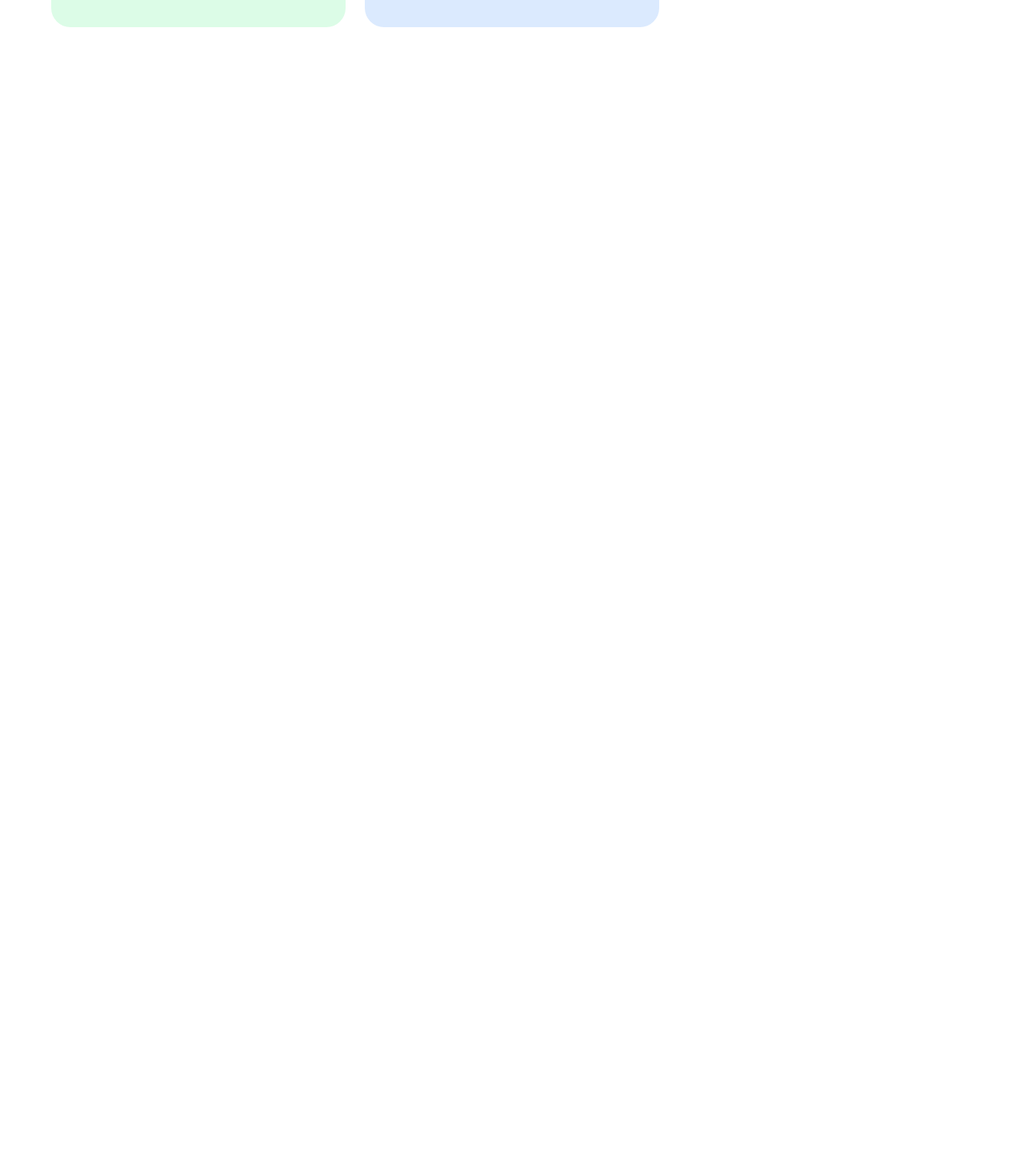
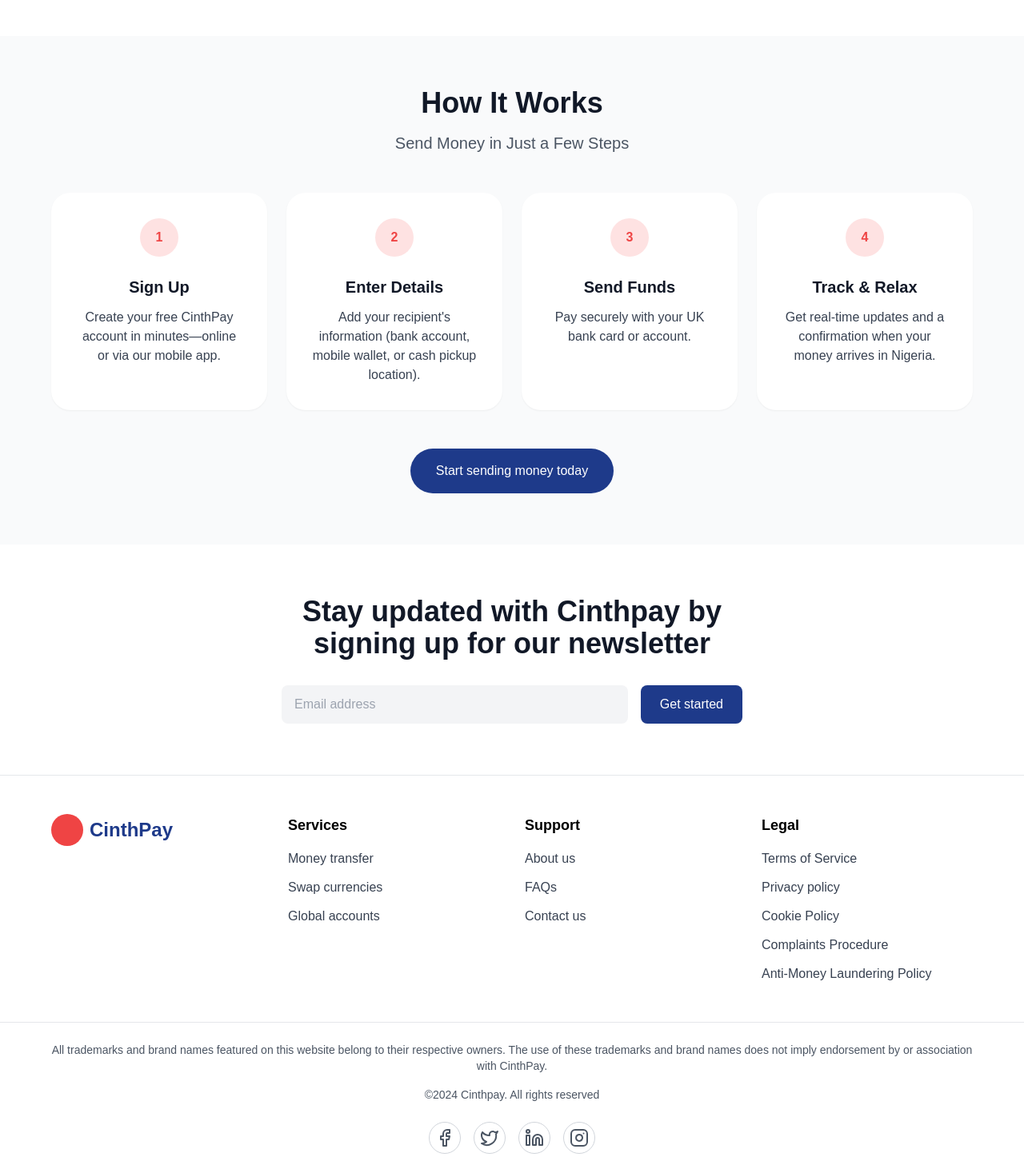
Before and after one commit to westbuidl/Workfolio, a Next.js app: page / in a window 1280 px wide. Shown: the part 2579-4046 px from the top of the page at 80% size. Before the commit the page ends 2677 px from the top, so only its background shows below. Built offline with nearby package versions, Linux system fonts and the light colour scheme; a web font is replaced by a local one.

Commit message:
cinthpayiL

```diff
--- a/src/app/page.tsx
+++ b/src/app/page.tsx
@@ -12,7 +12,8 @@
     <div>
       <Hero />
      <WhySection/>
-
+     <HowItWorksSection/>
+     <Footer/>
     </div>
   );
 }
--- a/src/components/common/Hero.tsx
+++ b/src/components/common/Hero.tsx
@@ -136,11 +136,7 @@
       </main>
 
       {/* Footer (if needed) */}
-      <footer className="w-full py-4 bg-white border-t border-gray-200">
-        <div className="container mx-auto px-6 md:px-12 text-center text-sm text-gray-600">
-          © 2025 CinthPay Fast, Secure, Affordable.
-        </div>
-      </footer>
+
     </div>
   );
 };
--- a/src/components/sections/Footer.tsx
+++ b/src/components/sections/Footer.tsx
@@ -1,159 +1,176 @@
-"use client"
+"use client";
+import React from 'react';
+import Image from 'next/image';
+import Link from 'next/link';
 
-import React from 'react';
-import Link from 'next/link';
-import Image from 'next/image';
+const FooterSection = () => {
+  const serviceLinks = [
+    { id: 1, title: "Money transfer", href: "#" },
+    { id: 2, title: "Swap currencies", href: "#" },
+    { id: 3, title: "Global accounts", href: "#" },
+  ];
 
-interface FooterProps {
-  className?: string;
+  const supportLinks = [
+    { id: 1, title: "About us", href: "#" },
+    { id: 2, title: "FAQs", href: "#" },
+    { id: 3, title: "Contact us", href: "#" },
+  ];
+
+  const legalLinks = [
+    { id: 1, title: "Terms of Service", href: "#" },
+    { id: 2, title: "Privacy policy", href: "#" },
+    { id: 3, title: "Cookie Policy", href: "#" },
+    { id: 4, title: "Complaints Procedure", href: "#" },
+    { id: 5, title: "Anti-Money Laundering Policy", href: "#" },
+  ];
+
+  const socialLinks = [
+    { id: 1, name: "Facebook", href: "#", icon: "facebook" },
+    { id: 2, name: "Twitter", href: "#", icon: "twitter" },
+    { id: 3, name: "LinkedIn", href: "#", icon: "linkedin" },
+    { id: 4, name: "Instagram", href: "#", icon: "instagram" },
+  ];
+
+  const renderSocialIcon = (iconName: string) => {
+    switch (iconName) {
+      case 'facebook':
+        return (
+          <svg xmlns="http://www.w3.org/2000/svg" width="24" height="24" viewBox="0 0 24 24" fill="none" stroke="currentColor" strokeWidth="2" strokeLinecap="round" strokeLinejoin="round">
+            <path d="M18 2h-3a5 5 0 0 0-5 5v3H7v4h3v8h4v-8h3l1-4h-4V7a1 1 0 0 1 1-1h3z"></path>
+          </svg>
+        );
+      case 'twitter':
+        return (
+          <svg xmlns="http://www.w3.org/2000/svg" width="24" height="24" viewBox="0 0 24 24" fill="none" stroke="currentColor" strokeWidth="2" strokeLinecap="round" strokeLinejoin="round">
+            <path d="M22 4s-.7 2.1-2 3.4c1.6 10-9.4 17.3-18 11.6 2.2.1 4.4-.6 6-2C3 15.5.5 9.6 3 5c2.2 2.6 5.6 4.1 9 4-.9-4.2 4-6.6 7-3.8 1.1 0 3-1.2 3-1.2z"></path>
+          </svg>
+        );
+      case 'linkedin':
+        return (
+          <svg xmlns="http://www.w3.org/2000/svg" width="24" height="24" viewBox="0 0 24 24" fill="none" stroke="currentColor" strokeWidth="2" strokeLinecap="round" strokeLinejoin="round">
+            <path d="M16 8a6 6 0 0 1 6 6v7h-4v-7a2 2 0 0 0-2-2 2 2 0 0 0-2 2v7h-4v-7a6 6 0 0 1 6-6z"></path>
+            <rect x="2" y="9" width="4" height="12"></rect>
+            <circle cx="4" cy="4" r="2"></circle>
+          </svg>
+        );
+      case 'instagram':
+        return (
+          <svg xmlns="http://www.w3.org/2000/svg" width="24" height="24" viewBox="0 0 24 24" fill="none" stroke="currentColor" strokeWidth="2" strokeLinecap="round" strokeLinejoin="round">
+            <rect x="2" y="2" width="20" height="20" rx="5" ry="5"></rect>
+            <path d="M16 11.37A4 4 0 1 1 12.63 8 4 4 0 0 1 16 11.37z"></path>
+            <line x1="17.5" y1="6.5" x2="17.51" y2="6.5"></line>
+          </svg>
+        );
+      default:
+        return null;
     }
+  };
 
-const Footer: React.FC<FooterProps> = ({ className }) => {
   return (
-    <footer className={`bg-[#020202] text-white py-6 sm:py-8 md:py-12 lg:py-16 ${className || ''}`}>
-      <div className="container mx-auto px-4 sm:px-6 lg:px-8">
-        {/* Main Grid Section */}
-        <div className="grid grid-cols-2 sm:grid-cols-2 md:grid-cols-4 gap-6 sm:gap-8 lg:gap-12">
-          {/* Brand Section */}
-          <div className="col-span-2 sm:col-span-1 mb-8 sm:mb-0">
-            <div className="mb-4 sm:mb-6">
-              <Image
-                src="/images/Soleer.png"
-                alt="Soleer Logo"
-                width={120}
-                height={40}
-                className="object-contain w-24 sm:w-28 md:w-32"
+    <footer className="bg-white">
+      {/* Newsletter Section */}
+      <div className="py-16 px-6 md:px-12 border-b">
+        <div className="container mx-auto max-w-6xl text-center">
+          <h2 className="text-3xl md:text-4xl font-bold mb-8 text-gray-900">
+            Stay updated with Cinthpay by<br />signing up for our newsletter
+          </h2>
+
+          <div className="flex flex-col sm:flex-row max-w-xl mx-auto gap-4">
+            <input
+              type="email"
+              placeholder="Email address"
+              className="flex-grow py-3 px-4 bg-gray-100 rounded-lg text-gray-900"
             />
+            <button className="bg-blue-900 text-white py-3 px-6 rounded-lg font-medium hover:bg-blue-800 transition-colors">
+              Get started
+            </button>
           </div>
-            <p className="text-sm text-gray-400 mb-3">
-              Soleer® is powered by Soleer Labs
-            </p>
-            <p className="text-sm text-gray-400 mb-4">
-              London, England
-            </p>
-
-            {/* Social Media Links */}
-            <div className="flex items-center gap-4 mt-4">
-              <a
-                href="https://twitter.com/soleerlabs"
-                target="_blank"
-                rel="noopener noreferrer"
-                className="hover:opacity-80 transition-opacity"
-              >
-                <div className="relative w-6 h-6 sm:w-7 sm:h-7">
-                  <Image
-                    src="/images/socials/twitter.png"
-                    alt="Twitter"
-                    fill
-                    className="object-cover"
-                  />
-                </div>
-              </a>
-              <a
-                href="https://t.me/+CjPcnbb0rR8zZTQ0"
-                target="_blank"
-                rel="noopener noreferrer"
-                className="hover:opacity-80 transition-opacity"
-              >
-                <div className="relative w-6 h-6 sm:w-7 sm:h-7">
-                  <Image
-                    src="/images/socials/telegram.png"
-                    alt="Telegram"
-                    fill
-                    className="object-cover"
-                  />
-                </div>
-              </a>
         </div>
       </div>
 
-          {/* Navigation Links */}
-          <div className="col-span-1">
-            <h3 className="text-base sm:text-lg font-semibold mb-3 sm:mb-4">Navigation</h3>
-            <ul className="space-y-2 sm:space-y-3">
-              <li>
-                <Link href="/dashboard" className="text-xs sm:text-sm text-gray-400 hover:text-gray-300 transition-colors inline-block">
-                  Dashboard
+      {/* Footer Links */}
+      <div className="py-12 px-6 md:px-12">
+        <div className="container mx-auto max-w-6xl">
+          <div className="grid grid-cols-1 md:grid-cols-4 gap-8">
+            {/* Logo Column */}
+            <div>
+              <div className="mb-6">
+                <Link href="/">
+                  <div className="flex items-center">
+                    <div className="h-10 w-10 bg-red-500 rounded-full mr-2"></div>
+                    <span className="text-2xl font-bold text-blue-900">CinthPay</span>
+                  </div>
+                </Link>
+              </div>
+            </div>
+
+            {/* Services Column */}
+            <div>
+              <h3 className="font-bold text-lg mb-4">Services</h3>
+              <ul className="space-y-3">
+                {serviceLinks.map((link) => (
+                  <li key={link.id}>
+                    <Link href={link.href} className="text-gray-700 hover:text-blue-900">
+                      {link.title}
                     </Link>
                   </li>
-              <li>
-                <Link href="/inbox" className="text-xs sm:text-sm text-gray-400 hover:text-gray-300 transition-colors inline-block">
-                  Inbox
-                </Link>
-              </li>
-              <li>
-                <Link href="/profile" className="text-xs sm:text-sm text-gray-400 hover:text-gray-300 transition-colors inline-block">
-                  Profile
-                </Link>
-              </li>
-
+                ))}
               </ul>
             </div>
 
-          {/* Crypto Jobs */}
-          <div className="col-span-1">
-            <h3 className="text-base sm:text-lg font-semibold mb-3 sm:mb-4">Useful Links</h3>
-            <ul className="space-y-2 sm:space-y-3">
-            <li>
-                <Link href="https://docs.soleer.xyz" className="text-xs sm:text-sm text-gray-400 hover:text-gray-300 transition-colors inline-block">
-                  Technical Documentation
+            {/* Support Column */}
+            <div>
+              <h3 className="font-bold text-lg mb-4">Support</h3>
+              <ul className="space-y-3">
+                {supportLinks.map((link) => (
+                  <li key={link.id}>
+                    <Link href={link.href} className="text-gray-700 hover:text-blue-900">
+                      {link.title}
                     </Link>
                   </li>
-              <li>
-                <Link href="https://soleer.xyz" className="text-xs sm:text-sm text-gray-400 hover:text-gray-300 transition-colors inline-block">
-                  Soleer Home
-                </Link>
-              </li>
-              <li>
-                <Link href="https://app.soleer.xyz" className="text-xs sm:text-sm text-gray-400 hover:text-gray-300 transition-colors inline-block">
-                  Marketplace
-                </Link>
-              </li>
+                ))}
               </ul>
             </div>
 
-          {/* Quick Links */}
-          <div className="col-span-2 sm:col-span-1">
-            <h3 className="text-base sm:text-lg font-semibold mb-3 sm:mb-4">Quick Links</h3>
-            <ul className="space-y-2 sm:space-y-3">
-              <li>
-              <Link href="/faq" className="text-xs sm:text-sm text-gray-400 hover:text-gray-300 transition-colors inline-block">
-                  FAQ
+            {/* Legal Column */}
+            <div>
+              <h3 className="font-bold text-lg mb-4">Legal</h3>
+              <ul className="space-y-3">
+                {legalLinks.map((link) => (
+                  <li key={link.id}>
+                    <Link href={link.href} className="text-gray-700 hover:text-blue-900">
+                      {link.title}
                     </Link>
                   </li>
-              <li>
-                <Link href="/privacy-policy" className="text-xs sm:text-sm text-gray-400 hover:text-gray-300 transition-colors inline-block">
-                  Privacy Policy
-                </Link>
-              </li>
-              <li>
-                <Link href="/terms-of-service" className="text-xs sm:text-sm text-gray-400 hover:text-gray-300 transition-colors inline-block">
-                  Terms of service
-                </Link>
-              </li>
-              <li>
-                <Link href="/data-safety" className="text-xs sm:text-sm text-gray-400 hover:text-gray-300 transition-colors inline-block">
-                  Data Safety
-                </Link>
-              </li>
-              <li>
-                <Link href="/quality-guide" className="text-xs sm:text-sm text-gray-400 hover:text-gray-300 transition-colors inline-block">
-                  Quality Guide
-                </Link>
-              </li>
+                ))}
               </ul>
             </div>
           </div>
-
-        {/* Bottom Section */}
-        <div className="mt-8 sm:mt-10 md:mt-12 pt-6 sm:pt-8 border-t border-gray-800">
-          <div className="flex flex-col sm:flex-row justify-between items-center space-y-4 sm:space-y-0">
-            <div>
-              <p className="text-xs sm:text-sm text-gray-400 text-center sm:text-left">
-                © Soleer 2024 All rights reserved
-              </p>
+        </div>
       </div>
 
+      {/* Bottom Footer */}
+      <div className="py-6 px-6 md:px-12 border-t">
+        <div className="container mx-auto max-w-6xl">
+          <div className="text-center mb-6 text-sm text-gray-600">
+            <p className="mb-4">
+              All trademarks and brand names featured on this website belong to their respective owners. The use of these trademarks and brand names does not imply endorsement by or association with CinthPay.
+            </p>
+            <p>©2024 Cinthpay. All rights reserved</p>
+          </div>
+
+          {/* Social Icons */}
+          <div className="flex justify-center space-x-4">
+            {socialLinks.map((social) => (
+              <Link
+                key={social.id}
+                href={social.href}
+                className="w-10 h-10 rounded-full border border-gray-300 flex items-center justify-center text-gray-600 hover:text-blue-900 hover:border-blue-900 transition-colors"
+                aria-label={social.name}
+              >
+                {renderSocialIcon(social.icon)}
+              </Link>
+            ))}
           </div>
         </div>
       </div>
@@ -161,4 +178,4 @@
   );
 };
 
-export default Footer;
+export default FooterSection;
--- a/src/components/sections/HowItWorksSection.tsx
+++ b/src/components/sections/HowItWorksSection.tsx
@@ -1,174 +1,68 @@
 "use client";
-import React, { useState, useEffect, useRef } from 'react';
+import React from 'react';
 
-interface FeatureCardProps {
-  icon: string;
-  title: string;
-  description: string;
-  className?: string;
-  titleClassName?: string;
-  delay: number;
-}
-
-const TypeWriter: React.FC<{ text: string; delay?: number; inView: boolean }> = ({ text, delay = 50, inView }) => {
-  const [displayText, setDisplayText] = useState('');
-
-  useEffect(() => {
-    if (!inView) return;
-
-    let i = 0;
-    const timer = setInterval(() => {
-      if (i < text.length) {
-        setDisplayText(text.slice(0, i + 1));
-        i++;
-      } else {
-        clearInterval(timer);
-      }
-    }, delay);
-
-    return () => clearInterval(timer);
-  }, [text, delay, inView]);
-
-  return <span>{displayText}</span>;
-};
-
-const FeatureCard: React.FC<FeatureCardProps> = ({ icon, title, description, className, titleClassName, delay }) => {
-  const [isVisible, setIsVisible] = useState(false);
-  const cardRef = useRef<HTMLDivElement>(null);
-
-  useEffect(() => {
-    const observer = new IntersectionObserver(
-      ([entry]) => {
-        if (entry.isIntersecting) {
-          setTimeout(() => setIsVisible(true), delay);
-        }
-      },
-      { threshold: 0.1 }
-    );
-
-    if (cardRef.current) {
-      observer.observe(cardRef.current);
-    }
-
-    return () => {
-      if (cardRef.current) {
-        observer.unobserve(cardRef.current);
-      }
-    };
-  }, [delay]);
-
-  return (
-    <div
-      ref={cardRef}
-      className={`bg-[#0B0C0D] rounded-tl-xl p-4 sm:p-6 flex flex-col border border-[#333333] ${className} transition-all duration-1000 ${
-        isVisible
-          ? 'opacity-100 transform translate-y-0'
-          : 'opacity-0 transform translate-y-10'
-      }`}
-    >
-      <img src={icon} alt={title} className="w-8 h-8 sm:w-11 sm:h-11 mb-2 sm:mb-4" />
-      <h3 className={`text-white font-bold mb-1 sm:mb-2 font-['Neue_Machina'] text-xl sm:text-2xl md:text-[32px] leading-tight sm:leading-[38.4px] tracking-[-0.01em] ${titleClassName}`}>
-        <TypeWriter text={title} delay={30} inView={isVisible} />
-      </h3>
-      <p className="text-gray-400 text-xs sm:text-sm">
-        <TypeWriter text={description} delay={20} inView={isVisible} />
-      </p>
-    </div>
-  );
-};
-
-const HowSoleerWorks: React.FC = () => {
-  const [sectionInView, setSectionInView] = useState(false);
-  const sectionRef = useRef<HTMLDivElement>(null);
-
-  useEffect(() => {
-    const observer = new IntersectionObserver(
-      ([entry]) => {
-        if (entry.isIntersecting) {
-          setSectionInView(true);
-        }
-      },
-      { threshold: 0.1 }
-    );
-
-    if (sectionRef.current) {
-      observer.observe(sectionRef.current);
-    }
-
-    return () => {
-      if (sectionRef.current) {
-        observer.unobserve(sectionRef.current);
-      }
-    };
-  }, []);
-
-  const features: FeatureCardProps[] = [
+const HowItWorksSection = () => {
+  const steps = [
     {
-      icon: "/images/icons/profile.png",
-      title: "Create Profile & List Services",
-      description: "Create your profile and list your services on the blockchain",
-      titleClassName: "w-full sm:w-[270px] h-auto sm:h-[76px]",
-      delay: 0
+      id: 1,
+      number: "1",
+      title: "Sign Up",
+      description: "Create your free CinthPay account in minutes—online or via our mobile app.",
     },
     {
-      icon: "/images/icons/ai-powered.png",
-      title: "Connect via AI Matching",
-      description: "Connect with clients through our AI-powered matching system",
-      titleClassName: "w-full sm:w-[263px] h-auto sm:h-[76px]",
-      delay: 200
+      id: 2,
+      number: "2",
+      title: "Enter Details",
+      description: "Add your recipient's information (bank account, mobile wallet, or cash pickup location).",
     },
     {
-      icon: "/images/icons/smart-contract.png",
-      title: "Secure with Smart Contracts",
-      description: "Secure your transaction with our smart contract escrow",
-      titleClassName: "w-full sm:w-[309px] h-auto sm:h-[76px]",
-      delay: 400
+      id: 3,
+      number: "3",
+      title: "Send Funds",
+      description: "Pay securely with your UK bank card or account.",
     },
     {
-      icon: "/images/icons/paid.png",
-      title: "Deliver & Get Paid",
-      description: "Deliver your work and receive instant payment",
-      titleClassName: "w-full sm:w-[270px] h-auto sm:h-[76px]",
-      delay: 600
-    },
-    {
-      icon: "/images/icons/profile.png",
-      title: "Build Your Reputation",
-      description: "Build your on-chain reputation with every successful project",
-      titleClassName: "w-full sm:w-[270px] h-auto sm:h-[76px]",
-      delay: 800
+      id: 4,
+      number: "4",
+      title: "Track & Relax",
+      description: "Get real-time updates and a confirmation when your money arrives in Nigeria.",
     }
   ];
 
   return (
-    <div ref={sectionRef} id="how-it-works" className="bg-[#020301] text-white py-8 sm:py-16 px-4">
-      <div className="max-w-[1280px] mx-auto">
-        <h1 className="text-4xl sm:text-5xl md:text-6xl font-bold mb-8 sm:mb-12 bg-gradient-to-r from-purple-500 via-blue-500 to-cyan-500 text-transparent bg-clip-text">
-          <TypeWriter text="How Soleer Works" delay={50} inView={sectionInView} />
-        </h1>
-        <div className="flex flex-col gap-3">
-          <div className="flex flex-col sm:flex-row gap-3">
-            {features.slice(0, 2).map((feature, index) => (
-              <FeatureCard
-                key={index}
-                {...feature}
-                className="flex-1 h-auto sm:h-[258px] pt-4"
-              />
-            ))}
-          </div>
-          <div className="flex flex-col md:flex-row gap-3">
-            {features.slice(2).map((feature, index) => (
-              <FeatureCard
-                key={index + 2}
-                {...feature}
-                className="flex-1 h-auto sm:h-[258px] pt-4 sm:pt-6"
-              />
-            ))}
-          </div>
+    <section className="py-16 px-6 md:px-12 bg-gray-50">
+      <div className="container mx-auto max-w-6xl">
+        <div className="text-center mb-12">
+          <h2 className="text-3xl md:text-4xl font-bold mb-4 text-gray-900">How It Works</h2>
+          <p className="text-xl text-gray-600">Send Money in Just a Few Steps</p>
+        </div>
+
+        <div className="grid grid-cols-1 md:grid-cols-2 lg:grid-cols-4 gap-6">
+          {steps.map((step) => (
+            <div
+              key={step.id}
+              className="bg-white rounded-3xl p-8 shadow-sm flex flex-col items-center text-center"
+            >
+              <div className="bg-red-100 rounded-full w-12 h-12 flex items-center justify-center mb-6">
+                <span className="text-red-500 font-bold">{step.number}</span>
+              </div>
+              <h3 className="text-xl font-bold mb-3 text-gray-900">{step.title}</h3>
+              <p className="text-gray-700">{step.description}</p>
+            </div>
+          ))}
+        </div>
+
+        <div className="flex justify-center mt-12">
+          <a
+            href="#"
+            className="bg-blue-900 text-white py-4 px-8 rounded-full font-medium hover:bg-blue-800 transition-colors"
+          >
+            Start sending money today
+          </a>
         </div>
       </div>
-    </div>
+    </section>
   );
 };
 
-export default HowSoleerWorks;
+export default HowItWorksSection;
```
Lines whose indentation alone changed are shown as unchanged.
